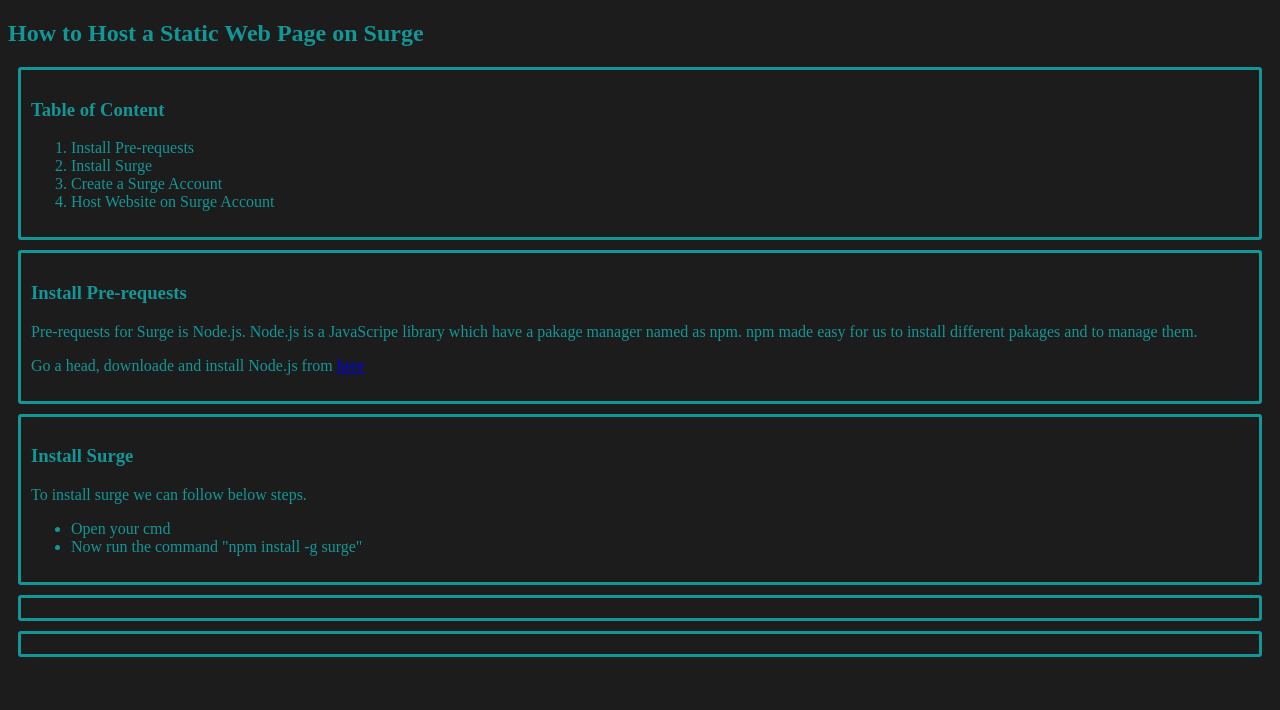
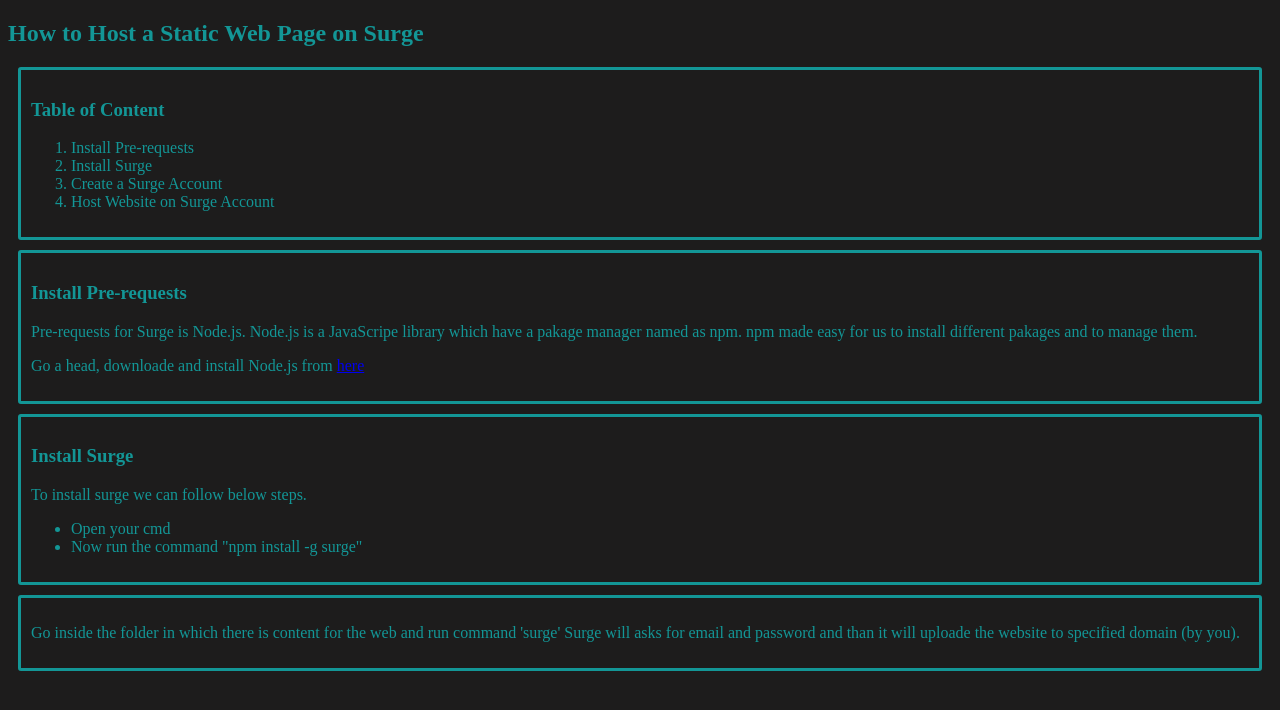
Before and after one commit to khalilahmad1547/Surge_Web, a plain HTML site: page index.html in a window 1280 px wide. Drawn offline with Linux system fonts and the light colour scheme.

Commit message:
New Content has added

```diff
--- a/index.html
+++ b/index.html
@@ -30,7 +30,13 @@
             <li>Now run the command "npm install -g surge"</li>
         </ul>
     </div>
-    <div class="t_content"></div>
-    <div class="t_content"></div>
+    <div class="t_content">
+        <p>
+            Go inside the folder in which there is content for the web and run command 'surge'
+            Surge will asks for email and password and than it will uploade the website to specified domain (by you).
+        </p>
+    </div>
+    <!-- <div class="t_content"></div> -->
+    <!-- tasteful-key.surge.sh -->
 </body>
 </html>
```
